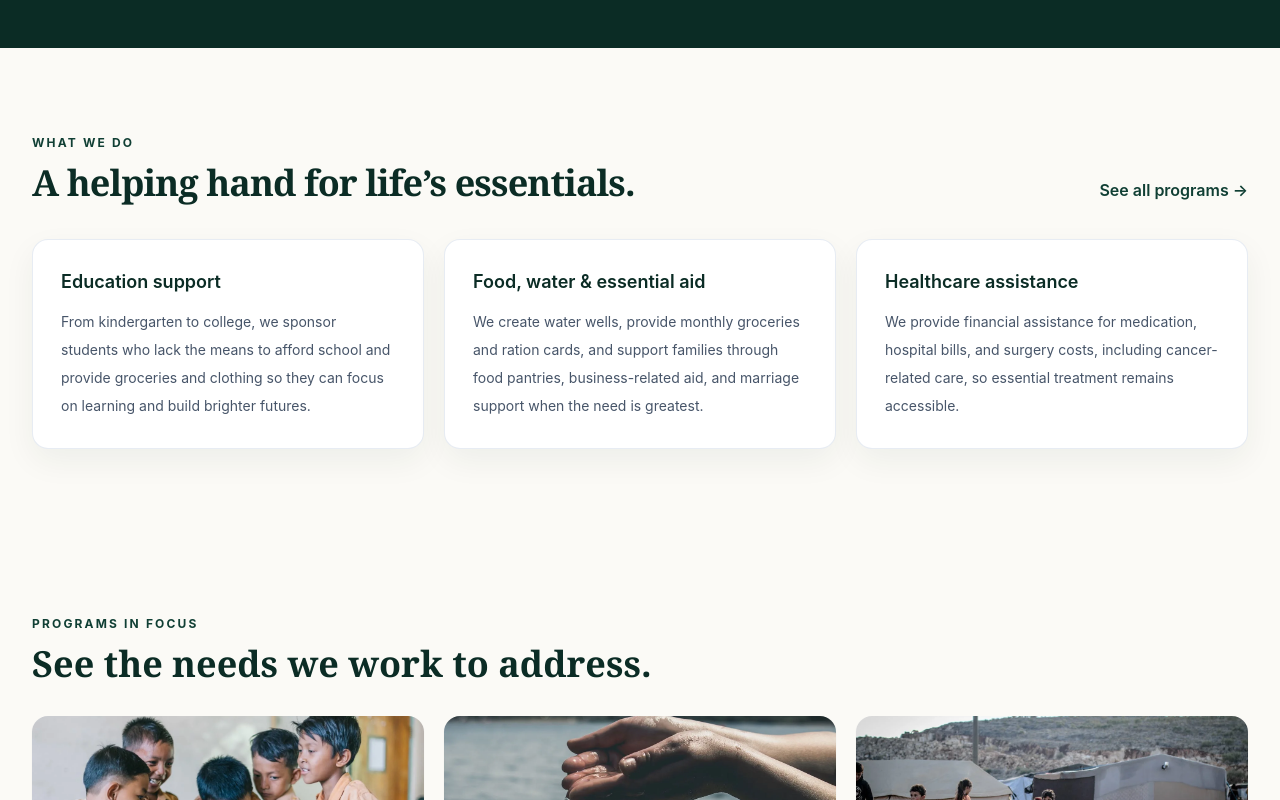
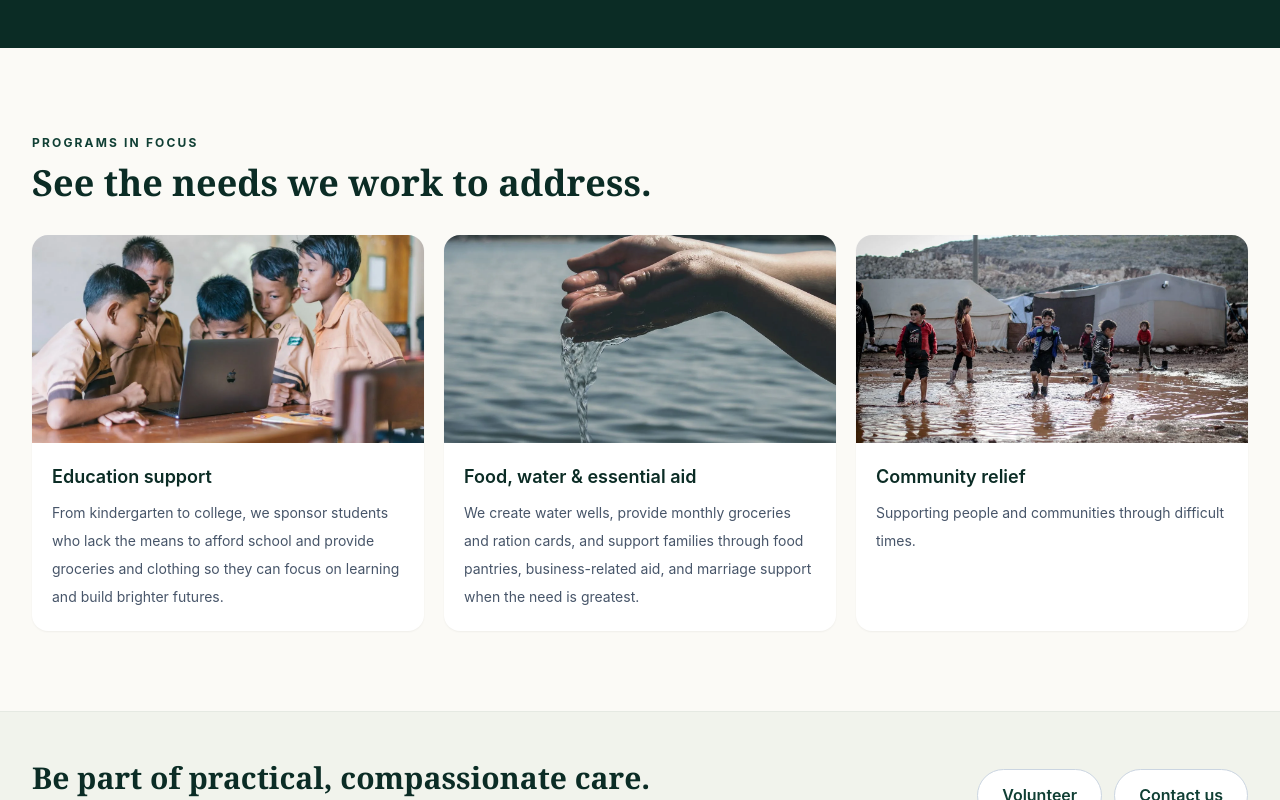
Before and after one commit to shaque68/WHSI, a Next.js app: page / in a window 1280 px wide. Shown: the part 760-1560 px from the top of the page. Built offline with nearby package versions, Linux system fonts and the light colour scheme.

Commit message:
removed what we do section

```diff
--- a/app/page.js
+++ b/app/page.js
@@ -86,30 +86,6 @@ export default function HomePage() {
 
         <section className="section-shell">
           <div className="container-shell">
-            <div className="mb-9 flex flex-col justify-between gap-4 sm:flex-row sm:items-end">
-              <div className="max-w-2xl">
-                <p className="eyebrow">What we do</p>
-                <h2 className="font-display text-3xl font-semibold tracking-tight text-brand-900 sm:text-4xl">
-                  A helping hand for life’s essentials.
-                </h2>
-              </div>
-              <a href="/programs" className="font-semibold text-brand-700 hover:text-brand-900">
-                See all programs <span aria-hidden="true">→</span>
-              </a>
-            </div>
-            <div className="grid gap-5 md:grid-cols-3">
-              {programs.slice(0, 3).map((program) => (
-                <article key={program.title} className="card-surface p-6 sm:p-7">
-                  <h3 className="mb-3 text-lg font-semibold text-brand-900">{program.title}</h3>
-                  <p className="text-sm leading-7 text-slate-600">{program.description}</p>
-                </article>
-              ))}
-            </div>
-          </div>
-        </section>
-
-        <section className="section-shell">
-          <div className="container-shell">
             <div className="max-w-2xl">
               <p className="eyebrow">Programs in focus</p>
               <h2 className="font-display text-3xl font-semibold text-brand-900 sm:text-4xl">
```
